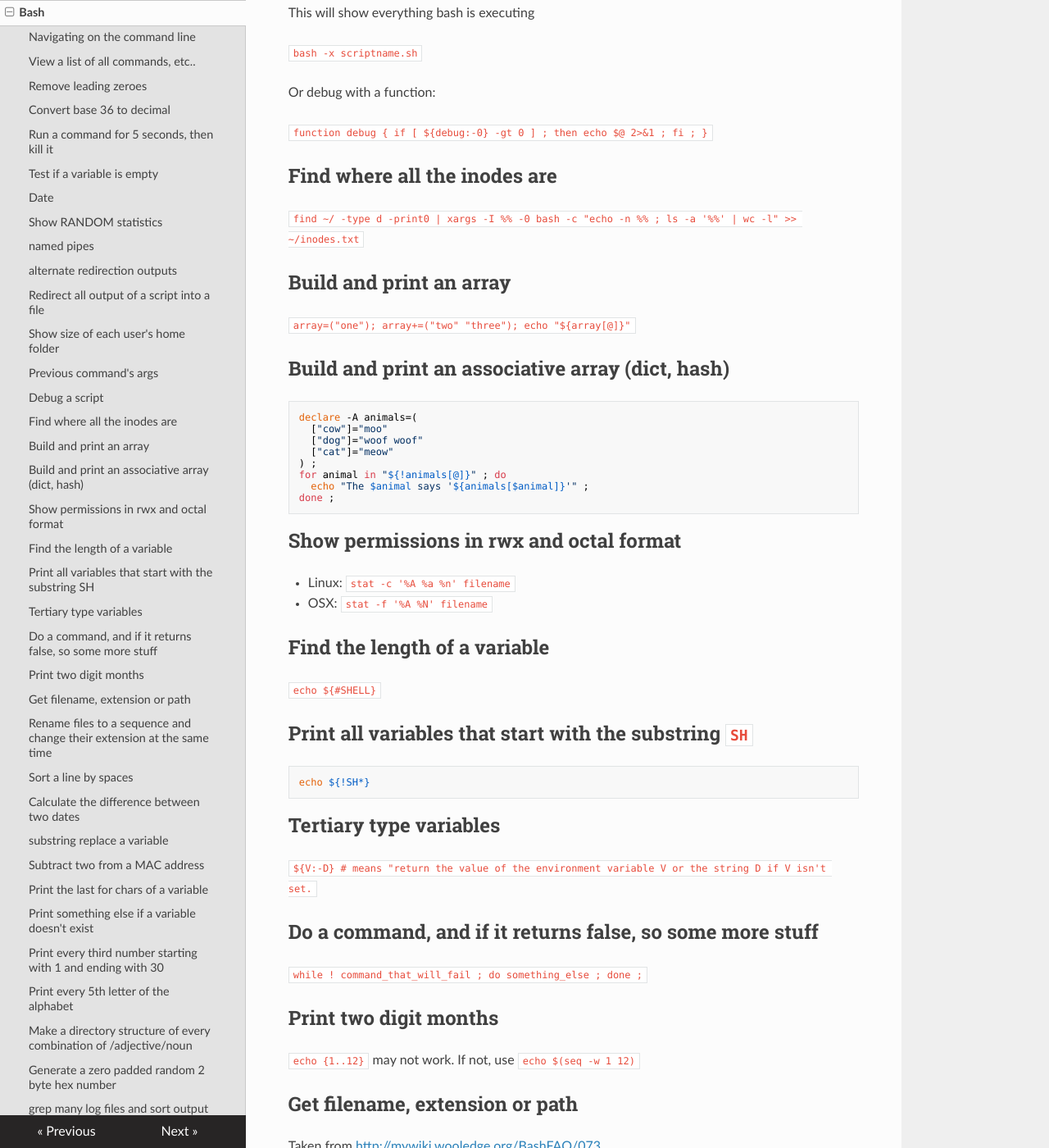
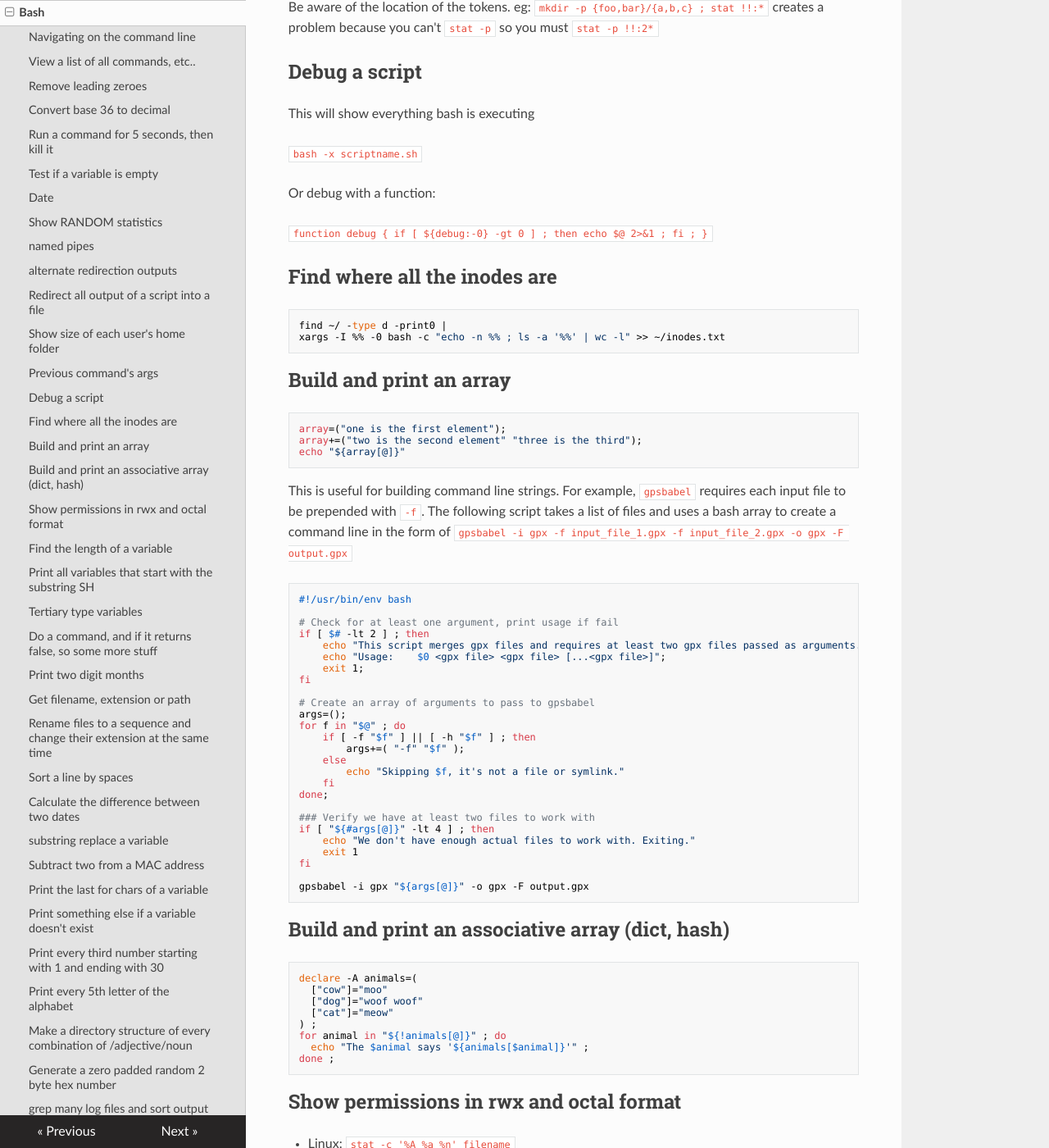
Before and after one commit to lando-cal/tech-notes, an MkDocs documentation site: the page built from docs/bash.md, in a window 1280 px wide and 1400 px high, scrolled down 2560 px. Shown: the whole window at 82% size. Built offline with MkDocs 1.6.1, drawn with Linux system fonts in a browser that asks for light colours; nearby versions of some CDN libraries; some of the changed text lies outside the part shown.

Commit message:
Lots of cleanup.

````diff
--- a/docs/bash.md
+++ b/docs/bash.md
@@ -26,11 +26,20 @@ The following can be seen by running: `stty -a`
 
 ## Remove leading zeroes
 
-`for X in 00{1..50} ; do echo $((10#${X})) ; done ;`
+```
+for X in 00{1..20..2} ; do
+  echo "$X == $((10#${X}))" ;
+done ;
+```
 
 Or...
 
-`for X in {1..50} ; do Y=00${X} ; echo $(echo ${Y} | bc) is ${X} is ${Y} ; done ;`
+```
+for X in {1..50..5} ; do
+  Y=00${X} ;
+  echo "${X} with zeroes is ${Y} and removed with bc is $(echo ${Y} | bc)" ;
+done ;
+```
 
 ## Convert base 36 to decimal
 
@@ -42,7 +51,7 @@ This converts the base 36 number z to a decimal value
 
 `ping -f & sleep 5 ; kill %1`
 
-Alternatively, use the timeout command if it's available
+Alternatively, use the timeout command if it's available. In macOS this can be installed through `homebrew install coreutils` and accessed with `gtimeout`.
 
 `timeout 300 cmd`
 
@@ -56,8 +65,13 @@ For date stuff, see date, because it's different depending on platform.
 
 ## Show RANDOM statistics
 
-`for X in {0..9999} ; do echo $(($RANDOM % 5 + 1)) ; done | sort | uniq -c`
-
+```
+for X in {0..9999} ; do
+  echo $(($RANDOM % 5)) ;
+done |
+sort |
+uniq -c
+```
 ## named pipes
 
 `mkfifo baz ; ps aux > baz` then in another terminal `cat baz`
@@ -83,8 +97,8 @@ date "+%F %T%z $0 This is stderr" >&2
 ## Show size of each user's home folder
 
 ```
-getent passwd \
-| while IFS=: read -r user _ uid _ _ home _ ; do
+getent passwd |
+while IFS=: read -r user _ uid _ _ home _ ; do
   if [[ $uid -ge 500 ]] ; then
     printf "$user " ;
     sudo du -sh $home ;
@@ -96,9 +110,7 @@ done
 
 `mkdir temp ; cd !!:*`
 
-Be aware of the location of the tokens. eg: `mkdir -p {foo,bar}/{a,b,c} ; stat !!:*` creates a problem because you can't `stat -p` so you must:
-
-`stat -p !!:2*`
+Be aware of the location of the tokens. eg: `mkdir -p {foo,bar}/{a,b,c} ; stat !!:*` creates a problem because you can't `stat -p` so you must `stat -p !!:2*`
 
 ## Debug a script
 
@@ -112,11 +124,49 @@ Or debug with a function:
 
 ## Find where all the inodes are
 
-`find ~/ -type d -print0 | xargs -I %% -0 bash -c "echo -n %% ; ls -a '%%' | wc -l" >> ~/inodes.txt`
+```
+find ~/ -type d -print0 |
+xargs -I %% -0 bash -c "echo -n %% ; ls -a '%%' | wc -l" >> ~/inodes.txt
+```
 
 ## Build and print an array
 
-`array=("one"); array+=("two" "three"); echo "${array[@]}"`
+```
+array=("one is the first element");
+array+=("two is the second element" "three is the third");
+echo "${array[@]}"
+```
+
+This is useful for building command line strings. For example, `gpsbabel` requires each input file to be prepended with `-f`. The following script takes a list of files and uses a bash array to create a command line in the form of `gpsbabel -i gpx -f input_file_1.gpx -f input_file_2.gpx -o gpx -F output.gpx`
+
+```
+#!/usr/bin/env bash
+
+# Check for at least one argument, print usage if fail
+if [ $# -lt 2 ] ; then
+    echo "This script merges gpx files and requires at least two gpx files passed as arguments. Output is output.gpx";
+    echo "Usage:    $0 <gpx file> <gpx file> [...<gpx file>]";
+    exit 1;
+fi
+
+# Create an array of arguments to pass to gpsbabel
+args=();
+for f in "$@" ; do
+    if [ -f "$f" ] || [ -h "$f" ] ; then
+        args+=( "-f" "$f" );
+    else
+        echo "Skipping $f, it's not a file or symlink."
+    fi
+done;
+
+### Verify we have at least two files to work with
+if [ "${#args[@]}" -lt 4 ] ; then
+    echo "We don't have enough actual files to work with. Exiting."
+    exit 1
+fi
+
+gpsbabel -i gpx "${args[@]}" -o gpx -F output.gpx
+```
 
 ## Build and print an associative array (dict, hash)
 
````
